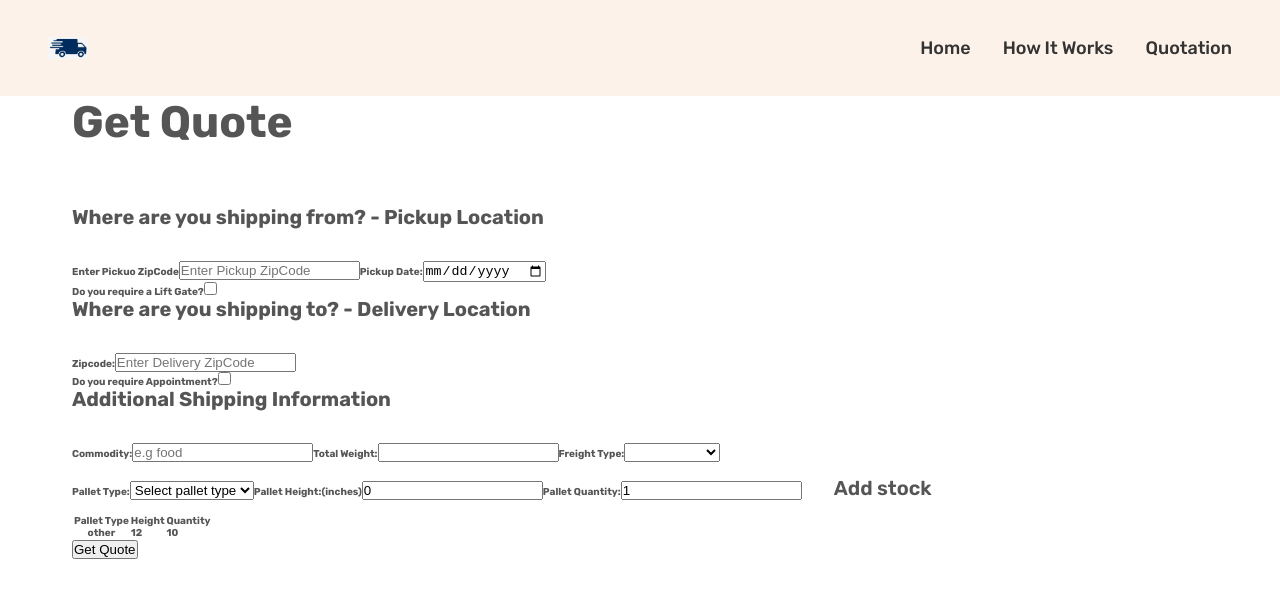
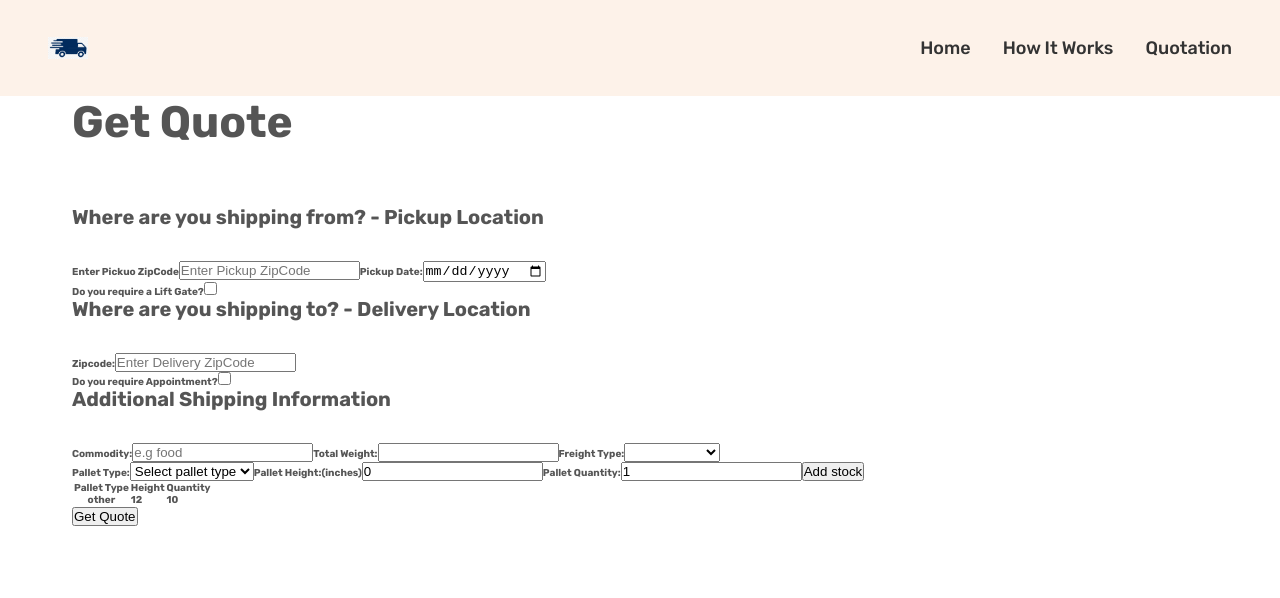
Before and after one commit to dredysteam/Cargo-Deliv, an Angular app: page /quotation in a window 1280 px wide. Shown: the top 598 px of the page. Built offline with nearby package versions, Linux system fonts and the light colour scheme.

Commit message:
pallet selector changed big issue solved

```diff
--- a/src/main/quotation/components/pallet-selector/pallet-selector.component.html
+++ b/src/main/quotation/components/pallet-selector/pallet-selector.component.html
@@ -12,7 +12,7 @@
 
     <label>Pallet Quantity:</label>
     <input type="number" formControlName="quantity" />
-    <a href="" class="btn btn--outline" (click)="onAdd()"> Add stock </a>
+    <button class="btn btn--outline" (click)="onAdd()">Add stock</button>
 
     <!-- <label class="step-description" for="temperature">Temperature:</label>
     <input
--- a/src/main/quotation/components/stock-pallets/stock-pallets.component.ts
+++ b/src/main/quotation/components/stock-pallets/stock-pallets.component.ts
@@ -13,7 +13,6 @@ import { StockPallet } from '../../models/stockPallet.interface';
 
 @Component({
   selector: 'app-stock-pallets',
-  changeDetection: ChangeDetectionStrategy.OnPush,
   templateUrl: './stock-pallets.component.html',
   styleUrls: ['./stock-pallets.component.css'],
 })
--- a/src/main/quotation/containers/quotation-form/quotation-form.component.ts
+++ b/src/main/quotation/containers/quotation-form/quotation-form.component.ts
@@ -11,7 +11,6 @@ import { StockPallet } from '../../models/stockPallet.interface';
 import { QuotationService } from '../../quotation.service';
 @Component({
   selector: 'app-quotation-form',
-  changeDetection: ChangeDetectionStrategy.OnPush,
   templateUrl: './quotation-form.component.html',
   styleUrls: ['./quotation-form.component.css'],
 })
@@ -45,10 +44,7 @@ export class QuotationFormComponent implements OnInit {
       this.createStockPallet({ type: 'other', high: 12, quantity: 10 }),
     ]),
   });
-  constructor(
-    private quotationService: QuotationService,
-    private cdr: ChangeDetectorRef
-  ) {}
+  constructor(private quotationService: QuotationService) {}
 
   ngOnInit(): void {}
 
@@ -73,7 +69,6 @@ export class QuotationFormComponent implements OnInit {
 
   handleSubmit() {
     console.log(this.form.value);
-    this.cdr.markForCheck();
     // this.quotationService.addQuotation(this.form.value);
     // this.create.emit(quotation);
     // if (isValid) {
```
